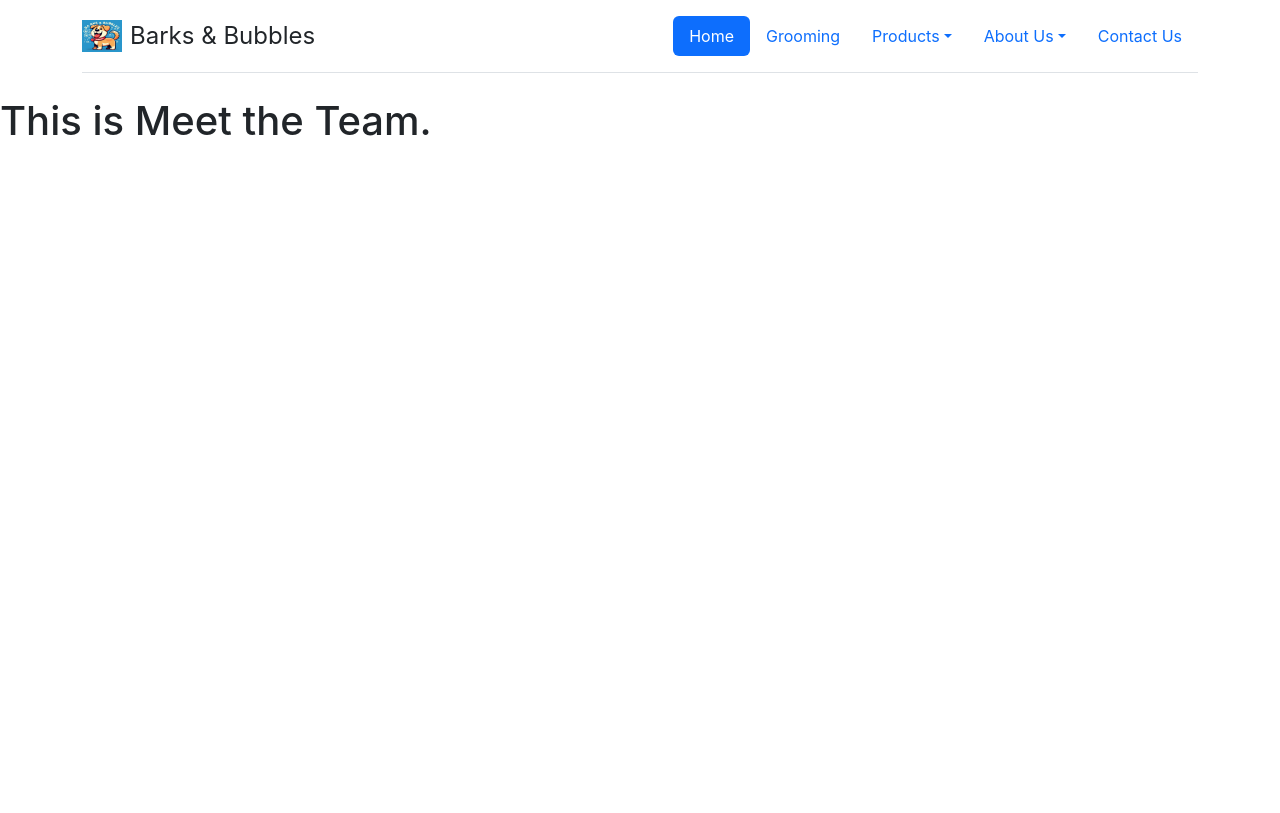
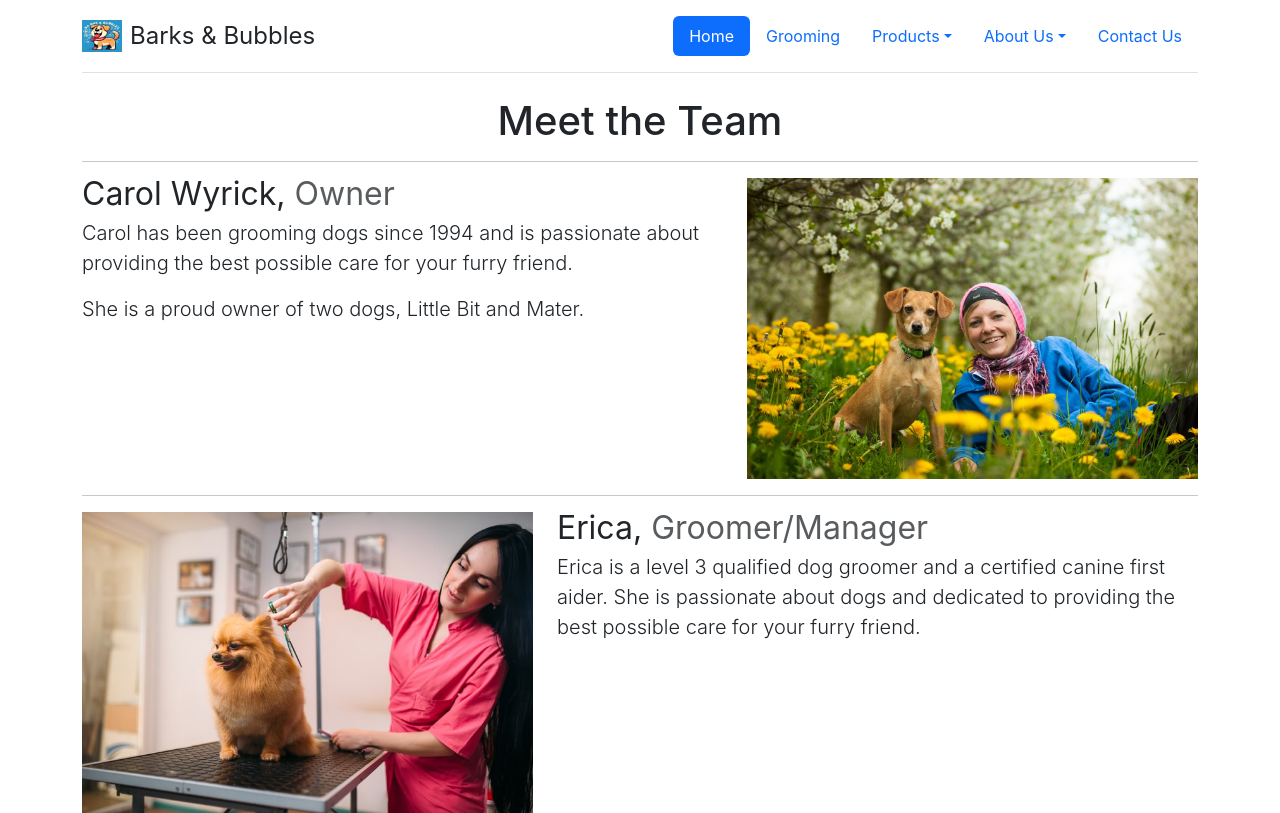
Before and after one commit to Caius-Scipio/barks-bubbles, a React (Create React App) app: page /meet-team in a window 1280 px wide. Built offline with nearby package versions, Linux system fonts and the light colour scheme.

Commit message:
Updates a few components to contain information

```diff
--- a/src/App.js
+++ b/src/App.js
@@ -17,7 +17,7 @@ function App() {
       <div>
         <Nav />
         <Routes>
-          <Route path="home" element={<Home />} />
+          <Route path="/home" element={<Home />} />
           <Route path="/grooming" element={<Grooming />} />
           <Route path="/dog-food" element={<Food />} />
           <Route path="/dog-toys" element={<Toys />} />
--- a/src/Components/Contact.js
+++ b/src/Components/Contact.js
@@ -1,7 +1,27 @@
 import React from "react";
 
 function Contact() {
-  return <h1>This is Contact.</h1>;
+  return (
+    <form action="/action_page.php" className="container container-fluid">
+      <div class="mb-3 mt-3">
+        <label for="email" class="form-label">
+          Email:
+        </label>
+        <input type="email" class="form-control" id="email" placeholder="Enter email" name="email" />
+      </div>
+      <div class="mb-3">
+        <label for="subject" class="form-label">
+          Subject:
+        </label>
+        <input type="subject" class="form-control" id="subject" placeholder="Enter subject" name="subject" />
+      </div>
+      <label for="comment">Comments:</label>
+      <textarea class="form-control" rows="5" id="comment" name="text"></textarea>
+      <button type="submit" class="btn btn-primary">
+        Submit
+      </button>
+    </form>
+  );
 }
 
 export default Contact;
--- a/src/Components/MeetTeam.js
+++ b/src/Components/MeetTeam.js
@@ -1,7 +1,65 @@
 import React from "react";
+import Carol from "../Images/Carol.jpg";
+import Erica from "../Images/Erica.jpg";
 
 function MeetTeam() {
-  return <h1>This is Meet the Team.</h1>;
+  return (
+    <>
+      <h1 className="text-center">Meet the Team</h1>
+      <div className="container contianer-fluid">
+        <hr className="featurette-divider" />
+
+        <div className="row featurette">
+          <div className="col-md-7">
+            <h2 className="featurette-heading fw-normal lh-1">
+              Carol Wyrick, <span className="text-muted">Owner</span>
+            </h2>
+            <p className="lead">
+              Carol has been grooming dogs since 1994 and is passionate about providing the best possible care for your
+              furry friend.
+            </p>
+            <p className="lead">She is a proud owner of two dogs, Little Bit and Mater.</p>
+          </div>
+          <div className="col-md-5">
+            <img
+              className="bd-placeholder-img bd-placeholder-img-lg featurette-image img-fluid mx-auto"
+              width="500"
+              height="500"
+              src={Carol}
+              aria-label="Carol sitting in a field of yellow flowers with a dog next to her"
+              preserveAspectRatio="xMidYMid slice"
+              focusable="false"
+            />
+          </div>
+        </div>
+
+        <hr className="featurette-divider" />
+
+        <div className="row featurette">
+          <div className="col-md-7 order-md-2">
+            <h2 className="featurette-heading fw-normal lh-1">
+              Erica, <span className="text-muted">Groomer/Manager</span>
+            </h2>
+            <p className="lead">
+              Erica is a level 3 qualified dog groomer and a certified canine first aider. She is passionate about dogs
+              and dedicated to providing the best possible care for your furry friend.
+            </p>
+          </div>
+          <div className="col-md-5 order-md-1">
+            <img
+              className="bd-placeholder-img bd-placeholder-img-lg featurette-image img-fluid mx-auto"
+              width="500"
+              height="500"
+              src={Erica}
+              aria-label="Erica grooming a dog with scissors"
+              preserveAspectRatio="xMidYMid slice"
+              focusable="false"
+            />
+          </div>
+        </div>
+      </div>
+    </>
+  );
 }
 
 export default MeetTeam;
--- a/src/Components/OurStory.js
+++ b/src/Components/OurStory.js
@@ -2,8 +2,32 @@ import React from "react";
 
 function OurStory() {
   return (
-    <h1>This is Our Story.</h1>
-  )
+    <>
+      <h1 className="text-center">Our Story</h1>
+      <main className="container container-fluid">
+        <p>
+          Barks and Bubbles was founded with the idea that a clean dog is a happy dog. We believe that dogs are more
+          than just pets; they are members of our families. That's why we're committed to providing high-quality
+          grooming services, food, and toys that help keep dogs healthy, happy, and clean.
+        </p>
+        <p>
+          Our team of experienced groomers is passionate about dogs and dedicated to providing the best possible care
+          for your furry friends. We use only the highest quality products and equipment to ensure that your dog
+          receives the best possible grooming experience.
+        </p>
+        <p>
+          At Barks and Bubbles, we're more than just a dog grooming salon. We're a community of dog lovers who are
+          committed to making a difference in the lives of dogs and their owners. We believe that every dog deserves to
+          be treated with love and respect, and we're committed to providing the best possible care for your furry
+          friend.
+        </p>
+        <p>
+          Thank you for considering Barks and Bubbles for your dog grooming needs. We look forward to serving you and
+          your furry friend soon!
+        </p>
+      </main>
+    </>
+  );
 }
 
 export default OurStory;
```
Also changed, not shown: src/Images/Carol.jpg (added), src/Images/Erica.jpg (added).
